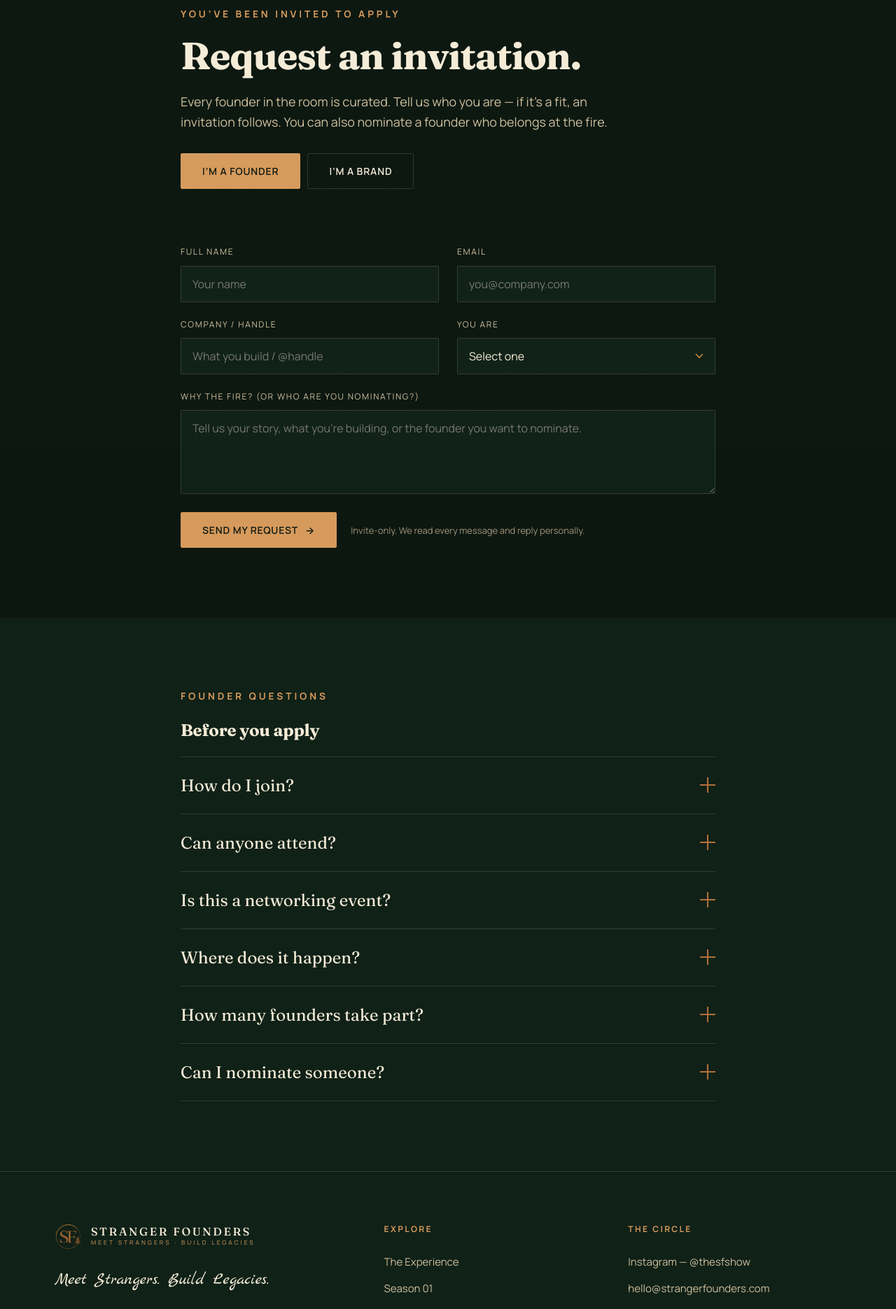
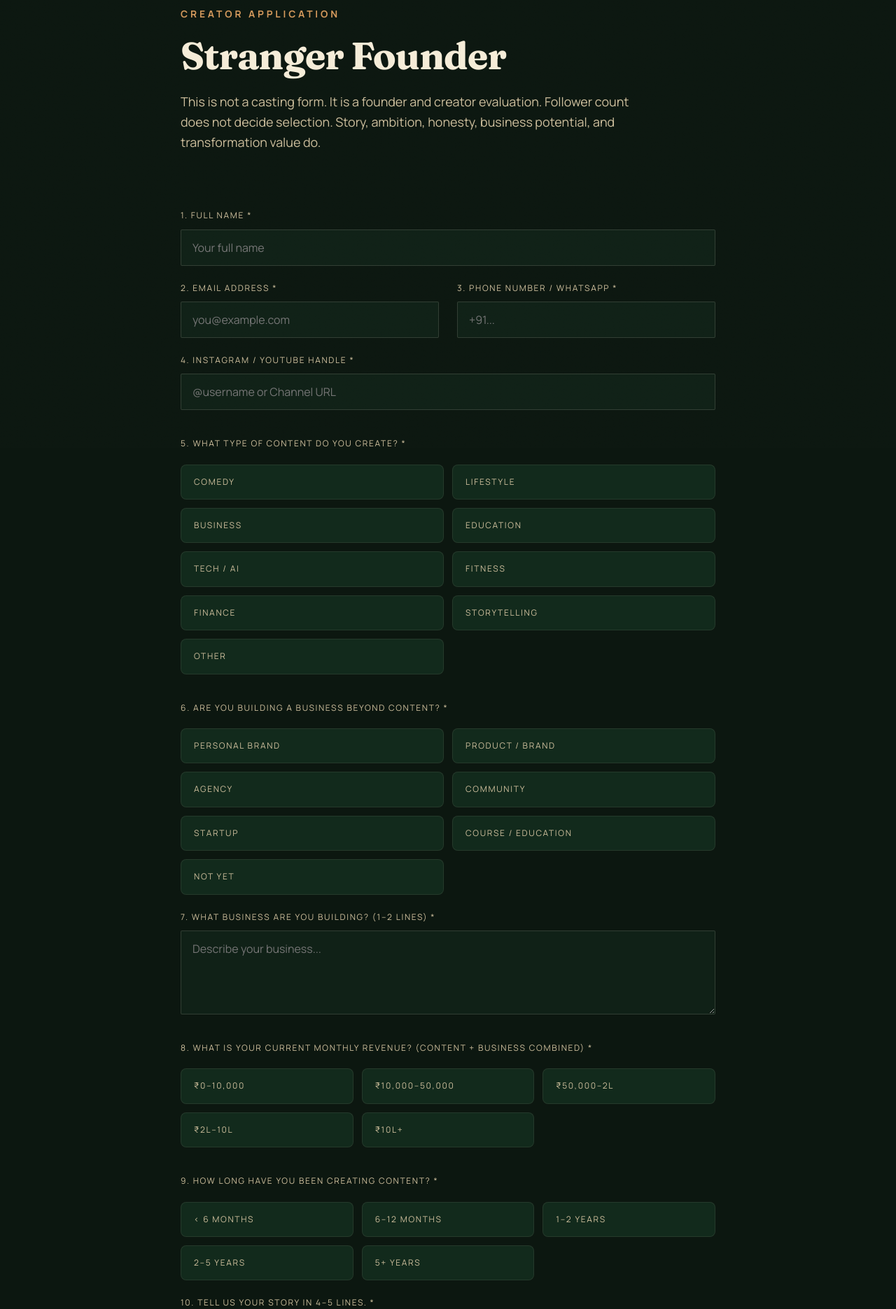
Before and after one commit to Yash-Yelave/stranger-founders, a React (Vite) app: page /apply in a window 1280 px wide. Shown: the part 160-2031 px from the top of the page at 70% size. Built offline with nearby package versions, Linux system fonts and the light colour scheme.

Commit message:
feat: implement multi-step creator application form page and base styling

```diff
--- a/src/index.css
+++ b/src/index.css
@@ -2523,3 +2523,58 @@ h1, h2, h3, h4 { font-family: var(--serif); font-weight: 700; line-height: 1.1;
     padding: 0 16px;
   }
 }
+
+/* =========================================================================
+   CUSTOM FORM GRIDS (Creator Application)
+   ========================================================================= */
+.radio-grid, .checkbox-grid {
+  display: grid;
+  grid-template-columns: repeat(auto-fill, minmax(200px, 1fr));
+  gap: 12px;
+  margin-top: 10px;
+}
+
+.radio-card, .checkbox-card {
+  position: relative;
+  display: flex;
+  align-items: center;
+  padding: 14px 18px;
+  background: var(--forest-900);
+  border: 1px solid var(--forest-line-soft);
+  border-radius: 8px;
+  cursor: pointer;
+  transition: all 0.3s var(--ease);
+  color: var(--cream-dim);
+  font-size: 0.95rem;
+}
+
+.radio-card:hover, .checkbox-card:hover {
+  background: var(--forest-800);
+  border-color: var(--forest-line);
+}
+
+.radio-card.selected, .checkbox-card.selected {
+  background: var(--copper-dark);
+  border-color: var(--copper);
+  color: var(--cream);
+}
+
+.radio-card input, .checkbox-card input {
+  position: absolute;
+  opacity: 0;
+  cursor: pointer;
+}
+
+.radio-grid.cols-3, .checkbox-grid.cols-3 {
+  grid-template-columns: repeat(auto-fill, minmax(250px, 1fr));
+}
+
+.field.other-input {
+  margin-top: 12px;
+  animation: fadeIn 0.4s var(--ease);
+}
+
+@keyframes fadeIn {
+  from { opacity: 0; transform: translateY(-4px); }
+  to { opacity: 1; transform: translateY(0); }
+}
--- a/src/pages/Apply.jsx
+++ b/src/pages/Apply.jsx
@@ -1,147 +1,250 @@
 import { useState } from 'react'
-import { useSearchParams } from 'react-router-dom'
 import Reveal from '../components/Reveal.jsx'
-import Faq from '../components/Faq.jsx'
 import Seal from '../components/Seal.jsx'
-import { founderFaqs } from '../data/content.js'
 
 export default function Apply() {
-  const [params] = useSearchParams()
-  const initial = params.get('type') === 'partner' ? 'partner' : 'founder'
-  const [mode, setMode] = useState(initial)
   const [sent, setSent] = useState(false)
+  const [formData, setFormData] = useState({
+    name: '',
+    email: '',
+    phone: '',
+    handle: '',
+    contentType: '',
+    contentTypeOther: '',
+    buildingBusiness: '',
+    businessDesc: '',
+    revenue: '',
+    timeCreating: '',
+    story: '',
+    hardestPart: '',
+    biggestStruggle: '',
+    threeYears: '',
+    expecting: [],
+    expectingOther: '',
+    whyInvited: '',
+    declaration: false
+  })
+
+  const handleChange = (e) => {
+    const { name, value, type, checked } = e.target
+    if (type === 'checkbox' && name !== 'declaration') {
+      // Handle the 'expecting' array
+      setFormData((prev) => {
+        const list = prev.expecting
+        if (checked) return { ...prev, expecting: [...list, value] }
+        return { ...prev, expecting: list.filter((item) => item !== value) }
+      })
+    } else if (type === 'checkbox' && name === 'declaration') {
+      setFormData((prev) => ({ ...prev, [name]: checked }))
+    } else {
+      setFormData((prev) => ({ ...prev, [name]: value }))
+    }
+  }
 
   const handleSubmit = (e) => {
     e.preventDefault()
-    // No backend wired yet — capture intent and confirm. Hook to email / CRM on launch.
+    // No backend wired yet — capture intent and confirm.
     setSent(true)
     window.scrollTo({ top: 0, behavior: 'smooth' })
   }
+
+  const contentTypes = ['Comedy', 'Lifestyle', 'Business', 'Education', 'Tech / AI', 'Fitness', 'Finance', 'Storytelling', 'Other']
+  const businessTypes = ['Personal brand', 'Product / Brand', 'Agency', 'Community', 'Startup', 'Course / Education', 'Not yet']
+  const revenueOptions = ['₹0–10,000', '₹10,000–50,000', '₹50,000–2L', '₹2L–10L', '₹10L+']
+  const timeOptions = ['< 6 months', '6–12 months', '1–2 years', '2–5 years', '5+ years']
+  const expectations = ['Clarity', 'Growth', 'Networking', 'Business opportunities', 'Accountability', 'Collaborations', 'Learning from other founders', 'Personal transformation', 'Other']
 
   return (
     <>
       <section className="page-hero">
         <div className="container narrow">
-          <Reveal><span className="eyebrow">You’ve been invited to apply</span></Reveal>
+          <Reveal><span className="eyebrow">Creator Application</span></Reveal>
           <Reveal as="h1" className="display" delay={1}>
-            {mode === 'partner' ? 'Partner with us.' : 'Request an invitation.'}
+            Stranger Founder
           </Reveal>
-          <Reveal as="p" className="lead muted" delay={2}>
-            {mode === 'partner'
-              ? 'Tell us about your brand. We work with a small number of aligned partners each season and will follow up personally.'
-              : 'Every founder in the room is curated. Tell us who you are — if it’s a fit, an invitation follows. You can also nominate a founder who belongs at the fire.'}
+          <Reveal as="p" className="lead muted" delay={2} style={{ maxWidth: '60ch' }}>
+            This is not a casting form. It is a founder and creator evaluation. Follower count does not decide selection. Story, ambition, honesty, business potential, and transformation value do.
           </Reveal>
-
-          {!sent && (
-            <Reveal className="apply-toggle" delay={3} style={{ display: 'flex', gap: 10, marginTop: 30 }}>
-              <button className={`btn ${mode === 'founder' ? 'btn-primary' : 'btn-ghost'}`}
-                      onClick={() => setMode('founder')} type="button">I’m a founder</button>
-              <button className={`btn ${mode === 'partner' ? 'btn-primary' : 'btn-ghost'}`}
-                      onClick={() => setMode('partner')} type="button">I’m a brand</button>
-            </Reveal>
-          )}
         </div>
       </section>
 
-      <section className="section-pad-sm" style={{ paddingTop: 8 }}>
+      <section className="section-pad-sm" style={{ paddingTop: 8, paddingBottom: 100 }}>
         <div className="container narrow">
           {sent ? (
             <Reveal className="form-success">
-              <div style={{ display: 'flex', justifyContent: 'center', marginBottom: 8 }}>
+              <div style={{ display: 'flex', justifyContent: 'center', margin: '20px 0' }}>
                 <Seal size={104} />
               </div>
-              <h3>Your request is in.</h3>
+              <h3>Your application is in.</h3>
               <p className="lead muted" style={{ maxWidth: '46ch', margin: '0 auto' }}>
-                {mode === 'partner'
-                  ? 'Thank you — the team will reach out with the season deck and available formats.'
-                  : 'Thank you. Every request is read by the team. If there’s a seat with your name on it, you’ll hear from us.'}
+                Thank you. Every application is reviewed carefully. If there’s a seat with your name on it, you’ll hear from us soon.
               </p>
               <p className="script" style={{ fontSize: '1.6rem', marginTop: 22 }}>See you with the next strangers.</p>
             </Reveal>
           ) : (
             <form onSubmit={handleSubmit}>
               <div className="form-grid">
-                <div className="field">
-                  <label htmlFor="name">Full name</label>
-                  <input id="name" name="name" required placeholder="Your name" />
-                </div>
-                <div className="field">
-                  <label htmlFor="email">Email</label>
-                  <input id="email" name="email" type="email" required placeholder="you@company.com" />
+
+                {/* 1. Full Name */}
+                <div className="field full">
+                  <label htmlFor="name">1. Full Name *</label>
+                  <input id="name" name="name" required placeholder="Your full name" value={formData.name} onChange={handleChange} />
                 </div>
 
-                {mode === 'founder' ? (
-                  <>
+                {/* 2. Email Address */}
                 <div className="field">
-                      <label htmlFor="company">Company / handle</label>
-                      <input id="company" name="company" placeholder="What you build / @handle" />
+                  <label htmlFor="email">2. Email Address *</label>
+                  <input id="email" name="email" type="email" required placeholder="you@example.com" value={formData.email} onChange={handleChange} />
                 </div>
+
+                {/* 3. Phone Number */}
                 <div className="field">
-                      <label htmlFor="role">You are</label>
-                      <select id="role" name="role" defaultValue="">
-                        <option value="" disabled>Select one</option>
-                        <option>Creator Founder</option>
-                        <option>Startup Founder</option>
-                        <option>Business Owner</option>
-                        <option>Investor</option>
-                        <option>Brand / Community Leader</option>
-                        <option>Nominating someone else</option>
-                      </select>
+                  <label htmlFor="phone">3. Phone Number / WhatsApp *</label>
+                  <input id="phone" name="phone" type="tel" required placeholder="+91..." value={formData.phone} onChange={handleChange} />
                 </div>
+
+                {/* 4. Handle */}
                 <div className="field full">
-                      <label htmlFor="story">Why the fire? (or who are you nominating?)</label>
-                      <textarea id="story" name="story" placeholder="Tell us your story, what you’re building, or the founder you want to nominate." />
+                  <label htmlFor="handle">4. Instagram / YouTube Handle *</label>
+                  <input id="handle" name="handle" required placeholder="@username or Channel URL" value={formData.handle} onChange={handleChange} />
                 </div>
-                  </>
-                ) : (
-                  <>
-                    <div className="field">
-                      <label htmlFor="brand">Brand</label>
-                      <input id="brand" name="brand" required placeholder="Brand name" />
+
+                {/* 5. Content Type */}
+                <div className="field full" style={{ marginTop: '16px' }}>
+                  <label>5. What type of content do you create? *</label>
+                  <div className="radio-grid cols-3">
+                    {contentTypes.map(type => (
+                      <label key={type} className={`radio-card ${formData.contentType === type ? 'selected' : ''}`}>
+                        <input type="radio" name="contentType" value={type} required onChange={handleChange} checked={formData.contentType === type} />
+                        {type}
+                      </label>
+                    ))}
                   </div>
-                    <div className="field">
-                      <label htmlFor="ptype">Partnership interest</label>
-                      <select id="ptype" name="ptype" defaultValue="">
-                        <option value="" disabled>Select one</option>
-                        <option>Experience Partner</option>
-                        <option>Venue Partner</option>
-                        <option>Gifting Partner</option>
-                        <option>Production Partner</option>
-                        <option>Knowledge Partner</option>
-                        <option>Media Partner</option>
-                        <option>Not sure yet</option>
-                      </select>
+                  {formData.contentType === 'Other' && (
+                    <div className="field other-input">
+                      <input name="contentTypeOther" required placeholder="Please specify" value={formData.contentTypeOther} onChange={handleChange} />
                     </div>
-                    <div className="field full">
-                      <label htmlFor="goals">What are you hoping to build?</label>
-                      <textarea id="goals" name="goals" placeholder="Tell us about your brand and what a partnership would look like for you." />
-                    </div>
-                  </>
                   )}
                 </div>
 
+                {/* 6. Building a business */}
+                <div className="field full" style={{ marginTop: '16px' }}>
+                  <label>6. Are you building a business beyond content? *</label>
+                  <div className="radio-grid cols-3">
+                    {businessTypes.map(type => (
+                      <label key={type} className={`radio-card ${formData.buildingBusiness === type ? 'selected' : ''}`}>
+                        <input type="radio" name="buildingBusiness" value={type} required onChange={handleChange} checked={formData.buildingBusiness === type} />
+                        {type}
+                      </label>
+                    ))}
+                  </div>
+                </div>
+
+                {/* 7. What business */}
+                <div className="field full">
+                  <label htmlFor="businessDesc">7. What business are you building? (1–2 lines) *</label>
+                  <textarea id="businessDesc" name="businessDesc" required placeholder="Describe your business..." rows="2" value={formData.businessDesc} onChange={handleChange}></textarea>
+                </div>
+
+                {/* 8. Revenue */}
+                <div className="field full" style={{ marginTop: '16px' }}>
+                  <label>8. What is your current monthly revenue? (Content + business combined) *</label>
+                  <div className="radio-grid">
+                    {revenueOptions.map(opt => (
+                      <label key={opt} className={`radio-card ${formData.revenue === opt ? 'selected' : ''}`}>
+                        <input type="radio" name="revenue" value={opt} required onChange={handleChange} checked={formData.revenue === opt} />
+                        {opt}
+                      </label>
+                    ))}
+                  </div>
+                </div>
+
+                {/* 9. Time creating */}
+                <div className="field full" style={{ marginTop: '16px' }}>
+                  <label>9. How long have you been creating content? *</label>
+                  <div className="radio-grid">
+                    {timeOptions.map(opt => (
+                      <label key={opt} className={`radio-card ${formData.timeCreating === opt ? 'selected' : ''}`}>
+                        <input type="radio" name="timeCreating" value={opt} required onChange={handleChange} checked={formData.timeCreating === opt} />
+                        {opt}
+                      </label>
+                    ))}
+                  </div>
+                </div>
+
+                {/* 10. Story */}
+                <div className="field full">
+                  <label htmlFor="story">10. Tell us your story in 4–5 lines. *</label>
+                  <textarea id="story" name="story" required placeholder="Your journey so far..." rows="4" value={formData.story} onChange={handleChange}></textarea>
+                </div>
+
+                {/* 11. Hardest part */}
+                <div className="field full">
+                  <label htmlFor="hardestPart">11. What is the hardest part of your life or the moment that changed you forever? *</label>
+                  <textarea id="hardestPart" name="hardestPart" required placeholder="Be honest and raw..." rows="4" value={formData.hardestPart} onChange={handleChange}></textarea>
+                </div>
+
+                {/* 12. Biggest struggle */}
+                <div className="field full">
+                  <label htmlFor="biggestStruggle">12. What is the biggest struggle you’re facing right now? *</label>
+                  <textarea id="biggestStruggle" name="biggestStruggle" required placeholder="Business, personal, or creative..." rows="3" value={formData.biggestStruggle} onChange={handleChange}></textarea>
+                </div>
+
+                {/* 13. 3 years */}
+                <div className="field full">
+                  <label htmlFor="threeYears">13. Where do you see yourself in the next 3 years? *</label>
+                  <textarea id="threeYears" name="threeYears" required placeholder="Your ultimate vision..." rows="3" value={formData.threeYears} onChange={handleChange}></textarea>
+                </div>
+
+                {/* 14. Expectations */}
+                <div className="field full" style={{ marginTop: '16px' }}>
+                  <label>14. What are you expecting from the Stranger Founder community? *</label>
+                  <div className="checkbox-grid cols-3">
+                    {expectations.map(opt => {
+                      const isChecked = formData.expecting.includes(opt)
+                      return (
+                        <label key={opt} className={`checkbox-card ${isChecked ? 'selected' : ''}`}>
+                          <input type="checkbox" name="expecting" value={opt} onChange={handleChange} checked={isChecked} />
+                          {opt}
+                        </label>
+                      )
+                    })}
+                  </div>
+                  {formData.expecting.includes('Other') && (
+                    <div className="field other-input">
+                      <input name="expectingOther" required placeholder="Please specify" value={formData.expectingOther} onChange={handleChange} />
+                    </div>
+                  )}
+                </div>
+
+                {/* 15. Why invited */}
+                <div className="field full">
+                  <label htmlFor="whyInvited">15. Why should you be invited to Stranger Founder? (Optional)</label>
+                  <textarea id="whyInvited" name="whyInvited" placeholder="Make your final case..." rows="3" value={formData.whyInvited} onChange={handleChange}></textarea>
+                </div>
+
+                {/* Declaration */}
+                <div className="field full" style={{ marginTop: '20px', marginBottom: '20px' }}>
+                  <label className="checkbox-card" style={{ background: 'transparent', borderColor: 'transparent', padding: '10px 0', cursor: 'pointer', display: 'flex', alignItems: 'flex-start', gap: '12px' }}>
+                    <input type="checkbox" name="declaration" required onChange={handleChange} checked={formData.declaration} style={{ position: 'relative', opacity: 1, width: '20px', height: '20px', marginTop: '4px', accentColor: 'var(--copper)' }} />
+                    <span style={{ fontSize: '0.95rem', lineHeight: '1.5', color: 'var(--cream)' }}>
+                      <strong>Declaration:</strong> I confirm that the information provided is accurate, and I understand that submitting this form does not guarantee selection for Stranger Founder. *
+                    </span>
+                  </label>
+                </div>
+
+              </div>
+
               <div style={{ display: 'flex', alignItems: 'center', gap: 20, marginTop: 26, flexWrap: 'wrap' }}>
-                <button type="submit" className="btn btn-primary">
-                  {mode === 'partner' ? 'Send partnership request' : 'Send my request'} <span className="arw">→</span>
+                <button type="submit" className="btn btn-primary" disabled={!formData.declaration}>
+                  Request My Invitation <span className="arw">→</span>
                 </button>
-                <p className="form-note">Invite-only. We read every message and reply personally.</p>
+                <p className="form-note">Invite-only. We read every application carefully.</p>
               </div>
             </form>
           )}
         </div>
       </section>
-
-      {mode === 'founder' && !sent && (
-        <section className="section-pad-sm" style={{ background: 'var(--forest-925)' }}>
-          <div className="container narrow">
-            <Reveal className="block-head" style={{ marginBottom: 20 }}>
-              <span className="eyebrow">Founder questions</span>
-              <h2 className="h-md" style={{ marginTop: 18 }}>Before you apply</h2>
-            </Reveal>
-            <Faq items={founderFaqs} />
-          </div>
-        </section>
-      )}
     </>
   )
 }
```
Lines whose indentation alone changed are shown as unchanged.
